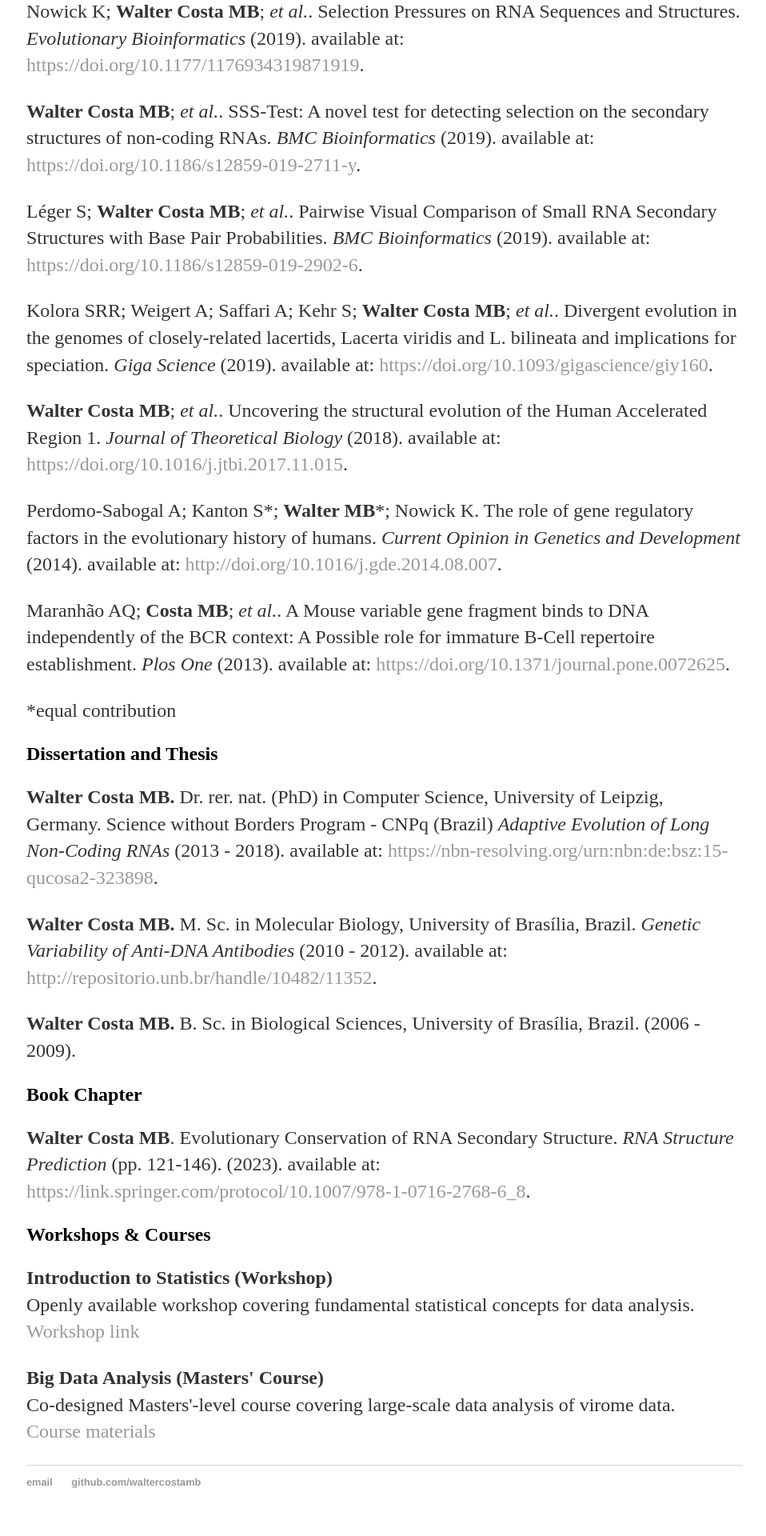
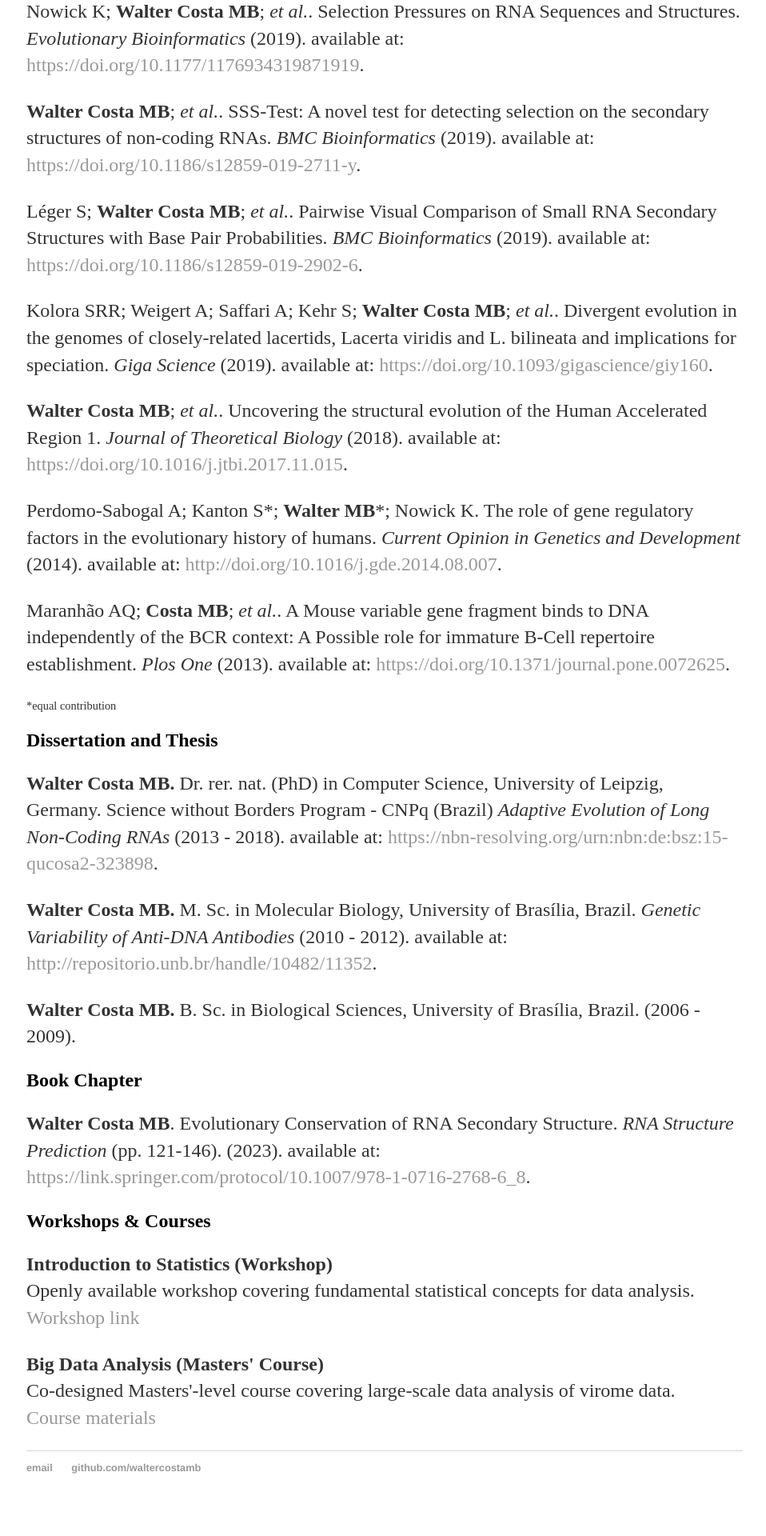
Before and after one commit to waltercostamb/waltercostamb.github.io, a Jekyll site: the page built from pubs/index.html, in a window 1280 px wide. Shown: the part 1098-3018 px from the top of the page at 80% size, without its empty margins (159-1117 px from the left). Built offline with Jekyll 4.4.1, drawn with Linux system fonts in a browser that asks for light colours.

Commit message:
Update index.html

```diff
--- a/pubs/index.html
+++ b/pubs/index.html
@@ -68,7 +68,7 @@ title: Publications of Maria Beatriz Walter Costa
           fragment binds to DNA independently of the BCR context: A Possible role for immature B-Cell repertoire establishment.
           <em>Plos One</em> (2013). available at: <a href="https://doi.org/10.1371/journal.pone.0072625">https://doi.org/10.1371/journal.pone.0072625</a>.</p>
 
-		  <p>*equal contribution<p>
+			<p style="font-size: 0.9em;">*equal contribution</p>
 
 					<h2>Dissertation and Thesis</h2>
 
```
